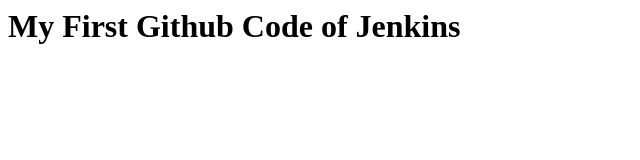
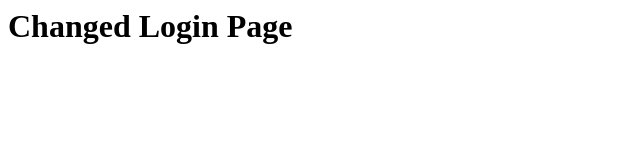
Before and after one commit to deepak-mech/jenkins-class-repo, a plain HTML site: page index.html in a window 1280 px wide. Shown: the whole page, without its empty margins (0-640 px from the left). Drawn offline with Linux system fonts and the light colour scheme.

Commit message:
Update index.html

```diff
--- a/index.html
+++ b/index.html
@@ -1 +1 @@
-<h1>My First Github Code of Jenkins</h1>
+<h1>Changed Login Page</h1>
```
